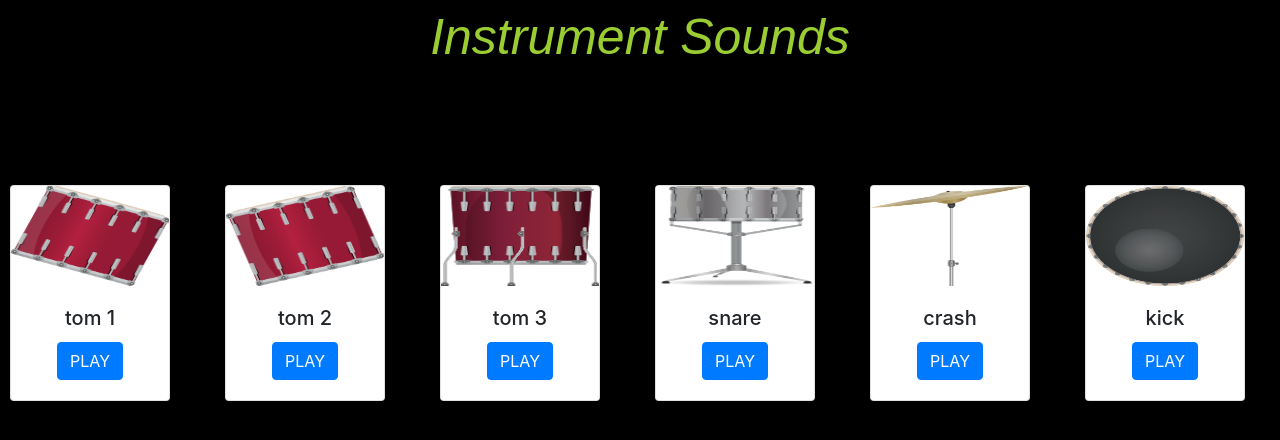
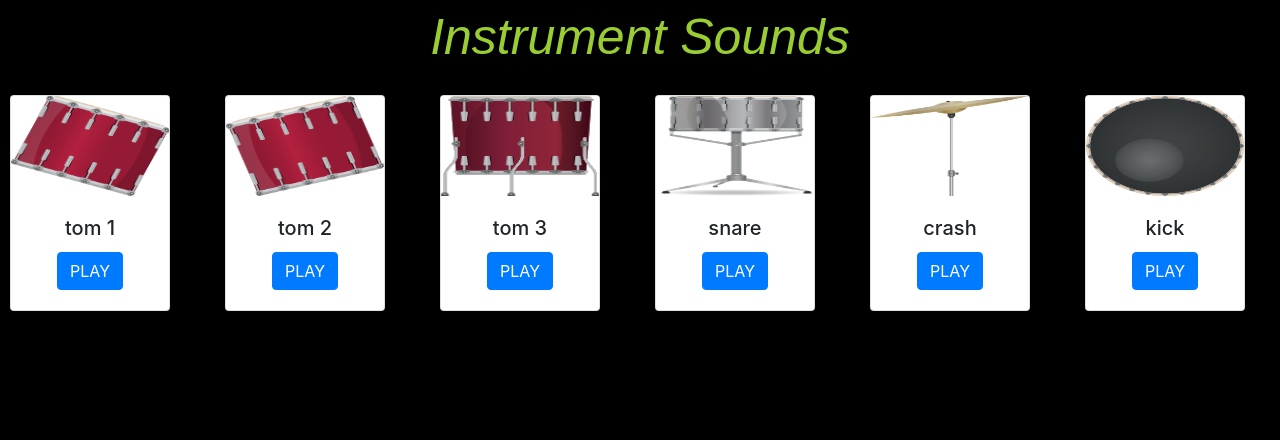
Before and after one commit to Arpit14387/sound, a plain HTML site: page index.html in a window 1280 px wide. Drawn offline with Linux system fonts and the light colour scheme.

Commit message:
Update sound.css

```diff
--- a/sound.css
+++ b/sound.css
@@ -4,7 +4,7 @@
     font-family: sans-serif;
     color: yellowgreen;
     font-style: italic;
-    padding-bottom: 100px;
+    padding-bottom: 10px;
 }
 
 .text{
```
